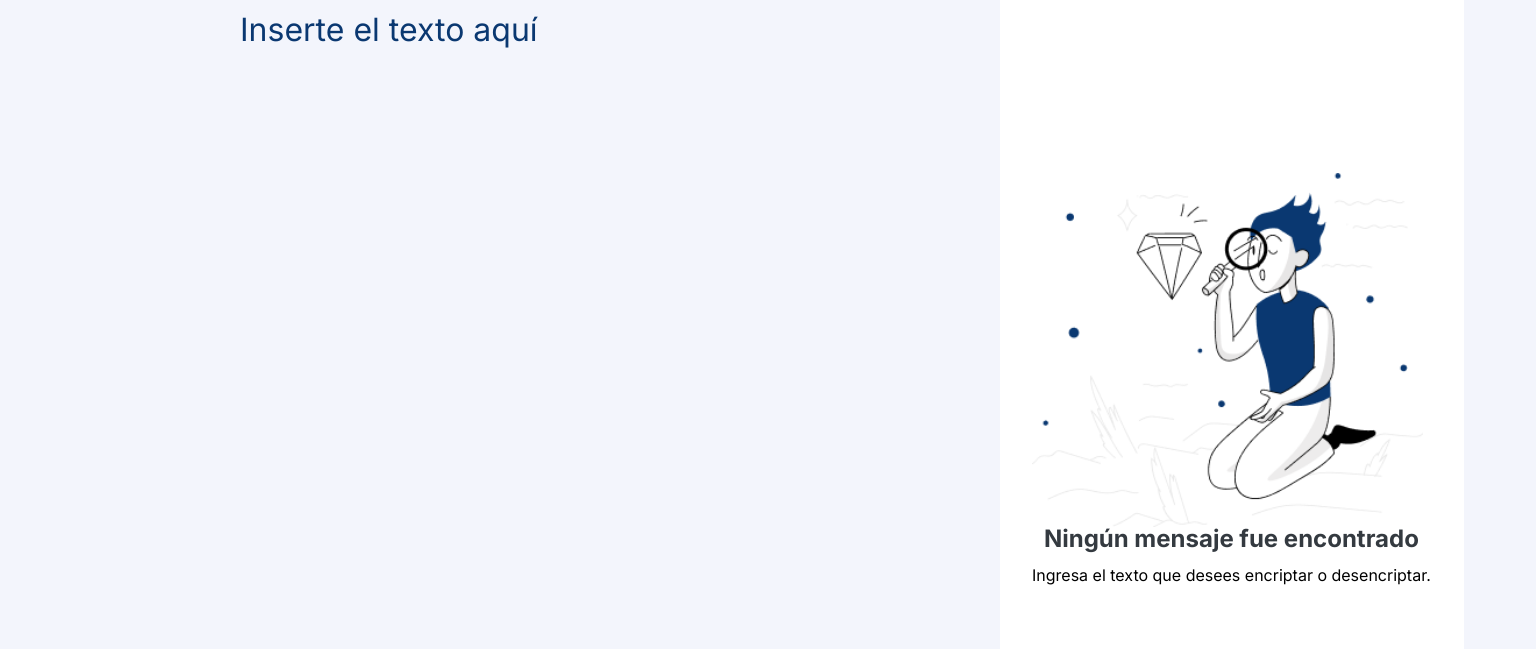
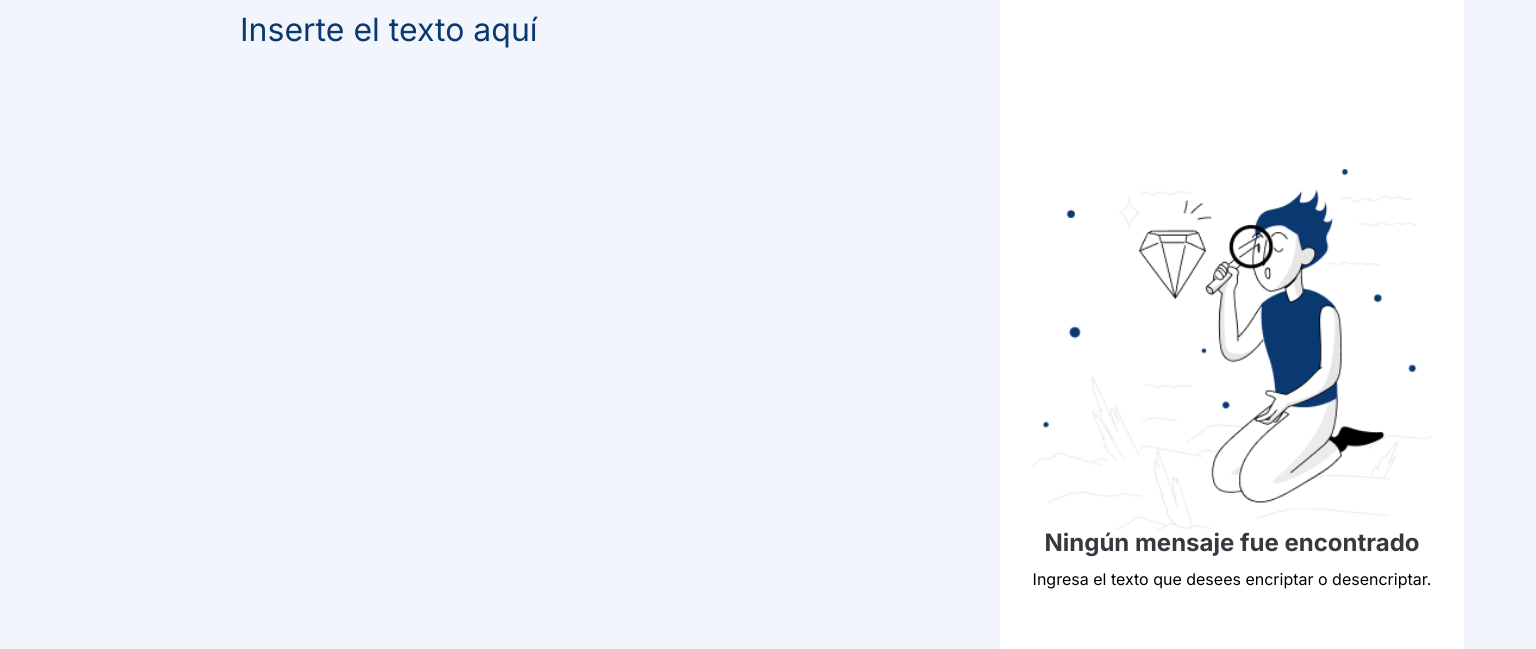
Before and after one commit to FeliPrado31/alura-challenge-1, a plain HTML site: page index.html in a window 1536 px wide. Shown: the part 110-759 px from the top of the page. Drawn offline with Linux system fonts and the light colour scheme.

Commit message:
chore: Update CSS and HTML files for improved UI and functionality

```diff
--- a/index.css
+++ b/index.css
@@ -100,6 +100,11 @@ body {
 }
 
 
+.card__content{
+  width: 100%;
+  height: 100%;
+}
+
 .card__content textarea{
   border: none;
   background: none;
@@ -114,6 +119,11 @@ body {
   font-size: 1.5rem;
   margin-top: 2rem;
   color: var(--gray-400);
+}
+
+.card div {
+  width: 100%;
+  height: 100%;
 }
 
 
@@ -238,9 +248,11 @@ footer {
   display: none;
 }
 
-.text-info__icon {
+
+.card__content__image{
   display: none;
 }
+
 
 @media (min-width: 768px) {
   .container {
@@ -275,9 +287,7 @@ footer {
     display: none;
   }
 
-  .text-info__icon {
-    display: none;
-  }
+
 
 }
 
@@ -310,19 +320,29 @@ footer {
   align-items: center;
 }
 
-
-.text-info__icon {
+.card__content__image{
   display: inline;
 }
+
+
 
 #encrypted-message{
   width: 100%;
   height: 100%;
   justify-content: center;
 }
+
+.card__content {
+  display: flex;
+  flex-direction: column;
+  text-align: center;
+  justify-content: center;
+}
+
 .card__content textarea {
   height: 48rem;
   width: 100%;
+
 }
 
 }
--- a/index.html
+++ b/index.html
@@ -35,7 +35,7 @@
         </main>
         <section class="card">
             <article class="card__content" id="empty-message">
-                <img class="text-info__icon" src="assets/Muñeco.png" alt="icon">
+                <img class="card__content__image" src="assets/Muñeco.png" alt="icon">
                 <h2 class="card__title">Ningún mensaje fue encontrado</h2>
                 <p class="card_description">Ingresa el texto que desees encriptar o desencriptar.</p>
             </article>
```
